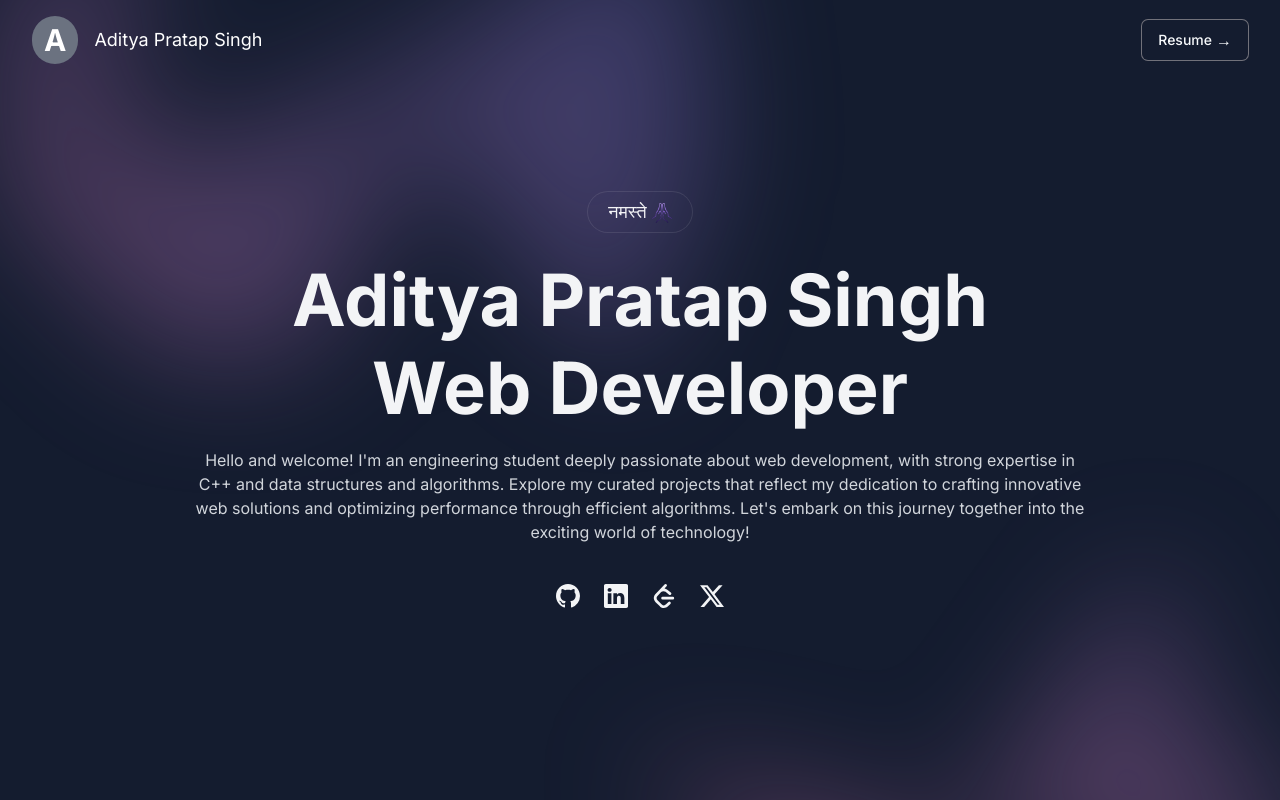
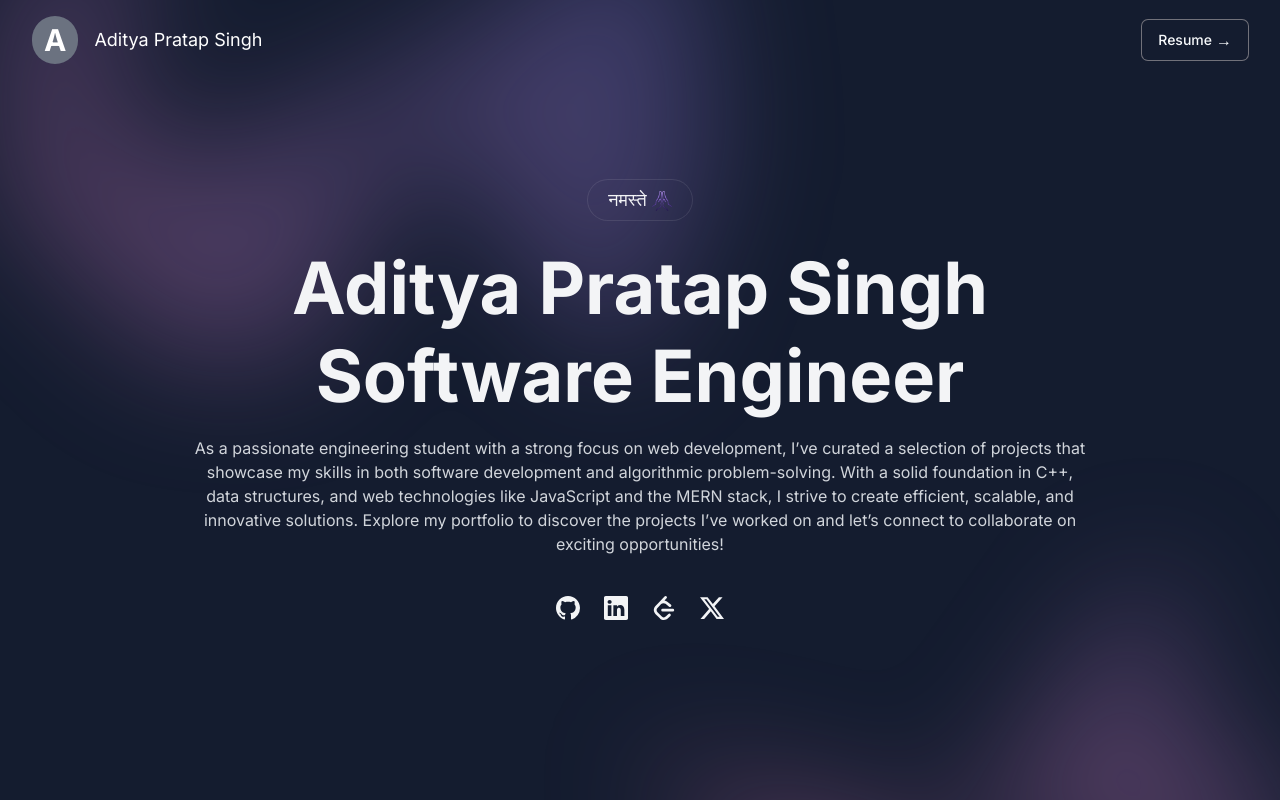
Before and after one commit to Adityapratap2004/Portfolio, a Next.js app: page / in a window 1280 px wide. Shown: the top 800 px of the page. Built offline with nearby package versions, Linux system fonts and the light colour scheme; no server answers.

Commit message:
changed summary

```diff
--- a/components/Hero.jsx
+++ b/components/Hero.jsx
@@ -30,11 +30,12 @@ export default function Hero() {
                         Aditya Pratap Singh
                     </h1>
                     <h1 className="hidden md:block text-4xl  font-bold sm:text-7xl">
-                        Web Developer
+                        Software Engineer
                     </h1>
                     <p className="mt-6  text-gray-300  leading-6 text-center">
                         {/* Welcome to my portfolio! As an enthusiastic engineering student with a passion for web development, I&apos;ve curated a collection of my projects to showcase my skills in the field. Explore my portfolio to discover the projects I&apos;ve worked on. */}
-                        Hello and welcome! I&apos;m an engineering student deeply passionate about web development, with strong expertise in C++ and data structures and algorithms. Explore my curated projects that reflect my dedication to crafting innovative web solutions and optimizing performance through efficient algorithms. Let&apos;s embark on this journey together into the exciting world of technology!
+                        {/* Hello and welcome! I&apos;m an engineering student deeply passionate about web development, with strong expertise in C++ and data structures and algorithms. Explore my curated projects that reflect my dedication to crafting innovative web solutions and optimizing performance through efficient algorithms. Let&apos;s embark on this journey together into the exciting world of technology! */}
+                        As a passionate engineering student with a strong focus on web development, I’ve curated a selection of projects that showcase my skills in both software development and algorithmic problem-solving. With a solid foundation in C++, data structures, and web technologies like JavaScript and the MERN stack, I strive to create efficient, scalable, and innovative solutions. Explore my portfolio to discover the projects I’ve worked on and let’s connect to collaborate on exciting opportunities!
 
                     </p>
                     <div className="mt-10 flex items-center justify-center gap-x-6">
```
